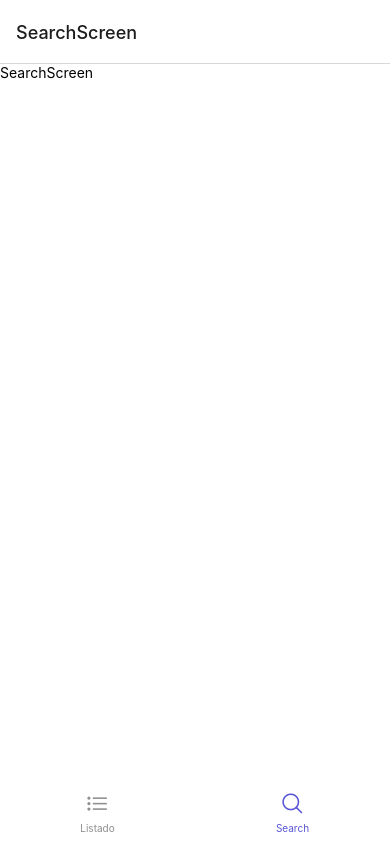
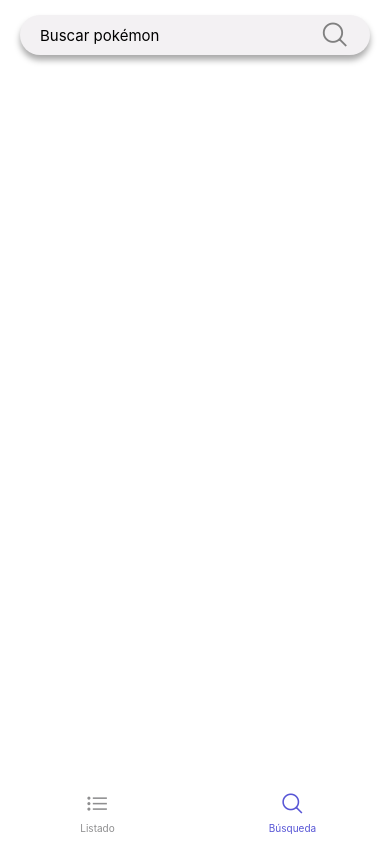
Before and after one commit to Majomon/07-ReactNativePokedex, a React Native app: screen /SearchScreen in a window 390 px wide. Built offline with nearby package versions, Linux system fonts and the light colour scheme; no server answers.

Commit message:
Componente Search

```diff
--- /dev/null
+++ b/src/components/SearchInput.tsx
@@ -0,0 +1,50 @@
+import React from 'react';
+import {StyleSheet, TextInput, View} from 'react-native';
+import Icon from 'react-native-vector-icons/Ionicons';
+
+export const SearchInput = () => {
+  return (
+    <View style={styles.container}>
+      <View style={styles.textBackground}>
+        <TextInput
+          placeholder="Buscar pokémon"
+          placeholderTextColor="black"
+          style={styles.textInput}
+          autoCapitalize="none"
+          autoCorrect={false}
+        />
+        <Icon name="search-outline" size={30} color="grey" />
+      </View>
+    </View>
+  );
+};
+
+const styles = StyleSheet.create({
+  container: {
+    //backgroundColor: 'red',
+    top:5
+  },
+  textBackground: {
+    backgroundColor: '#F3F1F3',
+    borderRadius: 50,
+    height: 40,
+    paddingHorizontal: 20,
+    justifyContent: 'center',
+    alignItems: 'center',
+    flexDirection: 'row',
+    shadowColor: '#000',
+    shadowOffset: {
+      width: 0,
+      height: 5,
+    },
+    shadowOpacity: 0.34,
+    shadowRadius: 6.27,
+
+    elevation: 10,
+  },
+  textInput: {
+    color: 'black',
+    flex: 1,
+    fontSize: 15,
+  },
+});
--- a/src/navigator/Tabs.tsx
+++ b/src/navigator/Tabs.tsx
@@ -11,6 +11,8 @@ export const Tabs = () => {
     <Tab.Navigator
       sceneContainerStyle={{backgroundColor: 'white'}}
       screenOptions={{
+        //Para que no se vea el titulo de la pagina arriba a la izquierda
+        headerShown: false,
         tabBarActiveTintColor: '#5856D6',
         tabBarLabelStyle: {
           marginBottom: 10,
@@ -38,7 +40,7 @@ export const Tabs = () => {
         name="SearchScreen"
         component={SearchScreen}
         options={{
-          tabBarLabel: 'Search',
+          tabBarLabel: 'Búsqueda',
           tabBarIcon: ({color}) => (
             <Icon name="search-outline" size={25} color={color} />
           ),
--- a/src/screens/SearchScreen.tsx
+++ b/src/screens/SearchScreen.tsx
@@ -1,10 +1,20 @@
 import {View, Text} from 'react-native';
 import React from 'react';
+import {useSafeAreaInsets} from 'react-native-safe-area-context';
+import {SearchInput} from '../components/SearchInput';
 
 export const SearchScreen = () => {
+  const {top} = useSafeAreaInsets();
   return (
-    <View>
-      <Text>SearchScreen</Text>
+    <View
+      style={{
+        flex: 1,
+        marginTop: top + 10,
+        marginHorizontal: 20,
+        //backgroundColor: 'red',
+      }}>
+      {/* Buscador */}
+      <SearchInput />
     </View>
   );
 };
```
